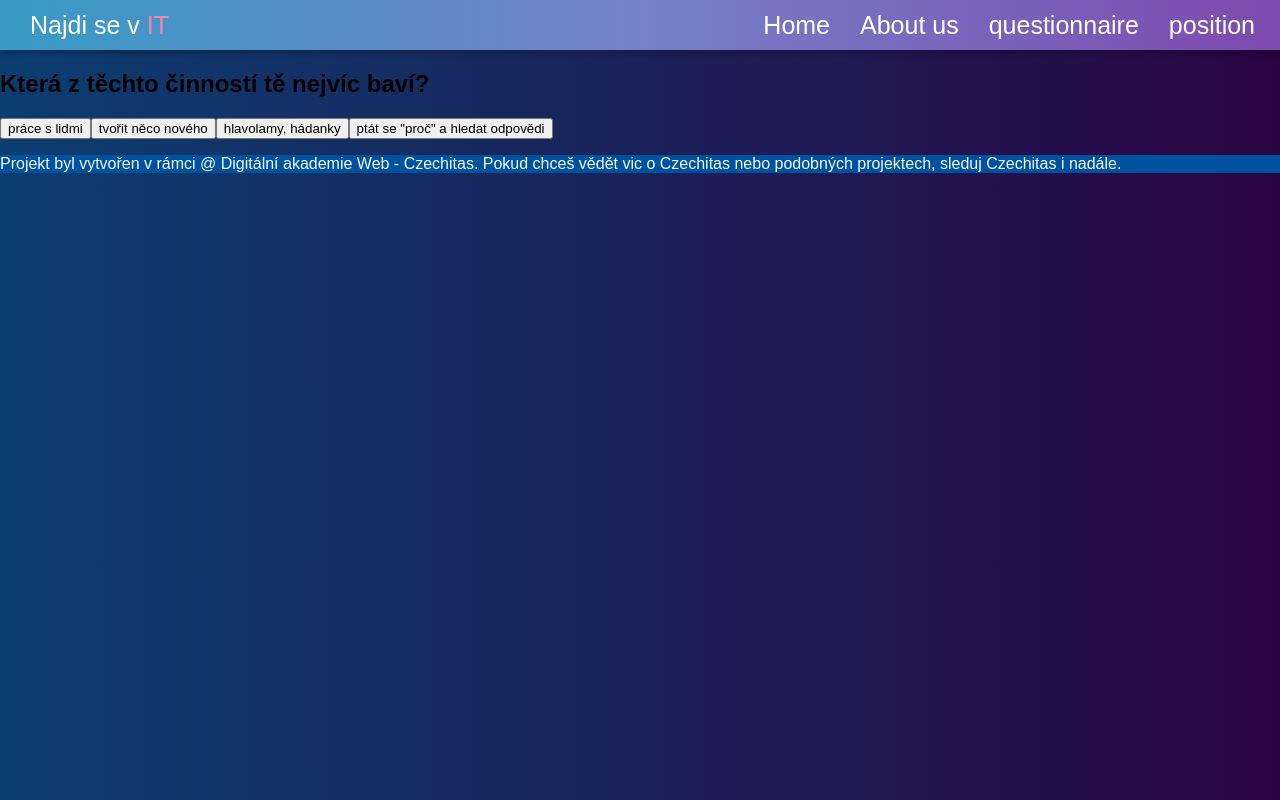
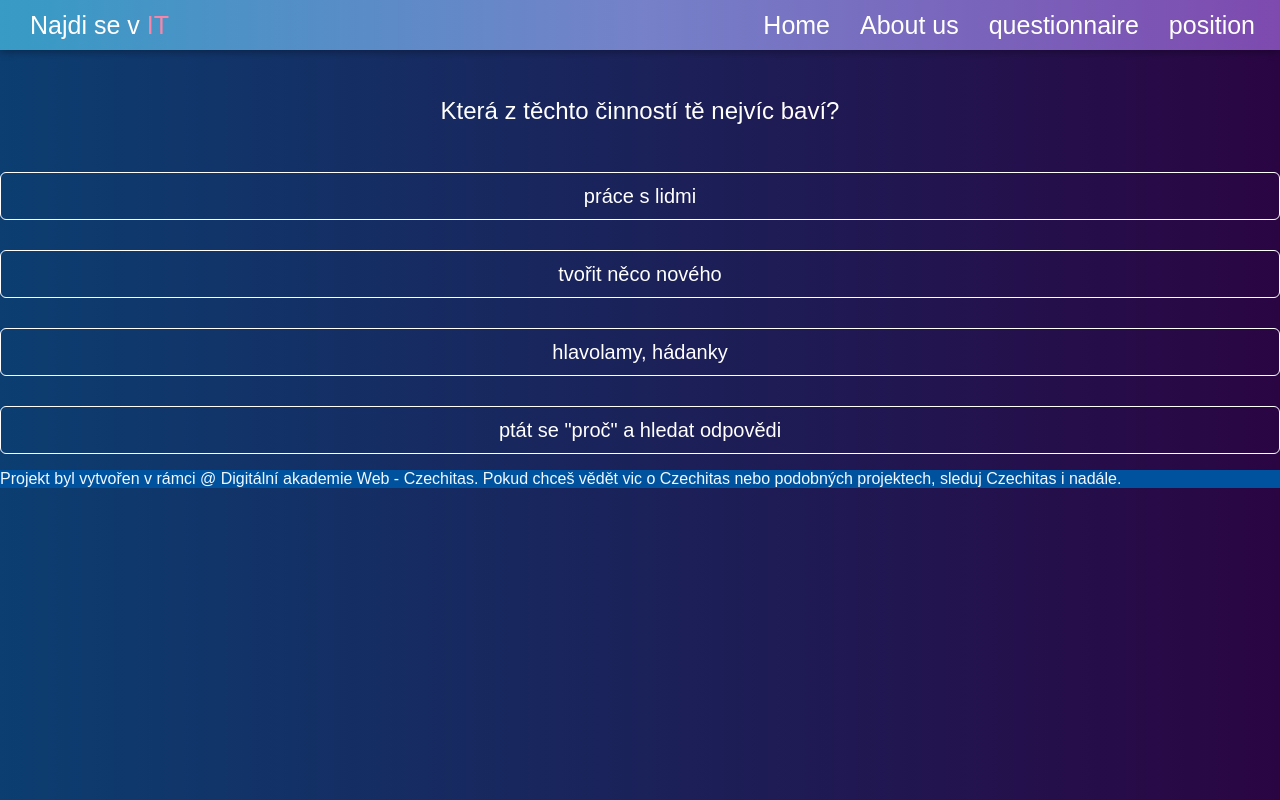
Before and after one commit to Marii125/hackathon, a React (Vite) app: page /questionnaire in a window 1280 px wide. Built offline with nearby package versions, Linux system fonts and the light colour scheme.

Commit message:
Update: adjustment answer, question

```diff
--- a/src/components/Answer/answer.jsx
+++ b/src/components/Answer/answer.jsx
@@ -1,3 +1,8 @@
+import './style.css';
 export const Answer = ({ answer, onChangeAnswer }) => {
-  return <button onClick={() => onChangeAnswer(answer)}>{answer.text}</button>;
+  return (
+    <button className="answer" onClick={() => onChangeAnswer(answer)}>
+      {answer.text}
+    </button>
+  );
 };
--- /dev/null
+++ b/src/components/Answer/style.css
@@ -0,0 +1,62 @@
+.answer {
+  appearance: none;
+  border: 0;
+  border-radius: 6px;
+  box-shadow: rgba(45, 35, 66, .4) 0 2px 4px, rgba(45, 35, 66, .3) 0 7px 13px -3px, rgba(58, 65, 111, .5) 0 -3px 0 inset;
+  box-sizing: border-box;
+  color: #fff;
+  cursor: pointer;
+  height: 48px;
+  justify-content: center;
+  line-height: 1;
+  list-style: none;
+  overflow: hidden;
+  padding-left: 16px;
+  padding-right: 16px;
+  position: relative;
+  text-align: left;
+  text-decoration: none;
+  transition: box-shadow .15s, transform .15s;
+  user-select: none;
+  -webkit-user-select: none;
+  touch-action: manipulation;
+  white-space: wrap;
+  will-change: box-shadow, transform;
+  font-size: 16px;
+  text-align: center;
+  background-color: #3568ff
+}
+
+.answer:focus {
+  box-shadow: #3c4fe0 0 0 0 1.5px inset, rgba(45, 35, 66, .4) 0 2px 4px, rgba(45, 35, 66, .3) 0 7px 13px -3px, #3c4fe0 0 -3px 0 inset;
+}
+
+.answer:hover {
+  box-shadow: rgba(45, 35, 66, .4) 0 4px 8px, rgba(45, 35, 66, .3) 0 7px 13px -3px, #3c4fe0 0 -3px 0 inset;
+  transform: translateY(-2px);
+}
+
+.answer:active {
+  box-shadow: #3c4fe0 0 3px 7px inset;
+  transform: translateY(2px);
+}
+
+
+
+
+@media (min-width: 768px) {
+  .answer {
+    background-image: none;
+    box-shadow: none;
+    color: #fff;
+    font-size: 20px;
+    min-width: 196px;
+    background-color: transparent;
+    border: 1px solid #fff;
+
+  }
+
+  .answer:hover {
+    box-shadow: none;
+  }
+}
--- a/src/components/Question/question.jsx
+++ b/src/components/Question/question.jsx
@@ -1,3 +1,4 @@
+import './style.css';
 export const Question = ({ text }) => {
-  return <h2>{text}</h2>;
+  return <div className="question">{text}</div>;
 };
--- /dev/null
+++ b/src/components/Question/style.css
@@ -0,0 +1,36 @@
+/* CSS */
+.question {
+  align-items: center;
+  background-image: linear-gradient(144deg, #AF40FF, #5B42F3 50%, #00DDEB);
+  border: 0;
+  border-radius: 8px;
+  box-shadow: rgba(151, 65, 252, 0.2) 0 15px 30px -5px;
+  box-sizing: border-box;
+  color: #FFFFFF;
+  display: flex;
+  font-size: 20px;
+  justify-content: center;
+  line-height: 1em;
+  padding: 19px 24px;
+  text-decoration: none;
+  user-select: none;
+  -webkit-user-select: none;
+  touch-action: manipulation;
+  margin-bottom: 30px;
+  margin-top: 30px;
+}
+
+.question:active,
+.question:hover {
+  outline: 0;
+}
+
+@media (min-width: 768px) {
+  .question {
+    background-image: none;
+    box-shadow: none;
+    color: #fff;
+    font-size: 24px;
+    min-width: 196px;
+  }
+}
--- a/src/pages/Questionnaire/questionnaire.jsx
+++ b/src/pages/Questionnaire/questionnaire.jsx
@@ -4,6 +4,7 @@ import { Question } from '../../components/Question/question';
 import { Answer } from '../../components/Answer/answer';
 import { History } from '../../components/History/history';
 import { Result } from '../../components/Result/result';
+import './style.css';
 
 export const Questionnaire = () => {
   const [questionId, setQuestionId] = useState(0);
@@ -42,7 +43,7 @@ export const Questionnaire = () => {
   return questionObject ? (
     <div>
       <Question text={questionObject.question} />
-      <div>
+      <div className="answers-list">
         {questionObject.answers.map((answer) => {
           return (
             <Answer
--- /dev/null
+++ b/src/pages/Questionnaire/style.css
@@ -0,0 +1,5 @@
+.answers-list {
+  display: flex;
+  flex-direction: column;
+  gap: 30px;
+}
```
